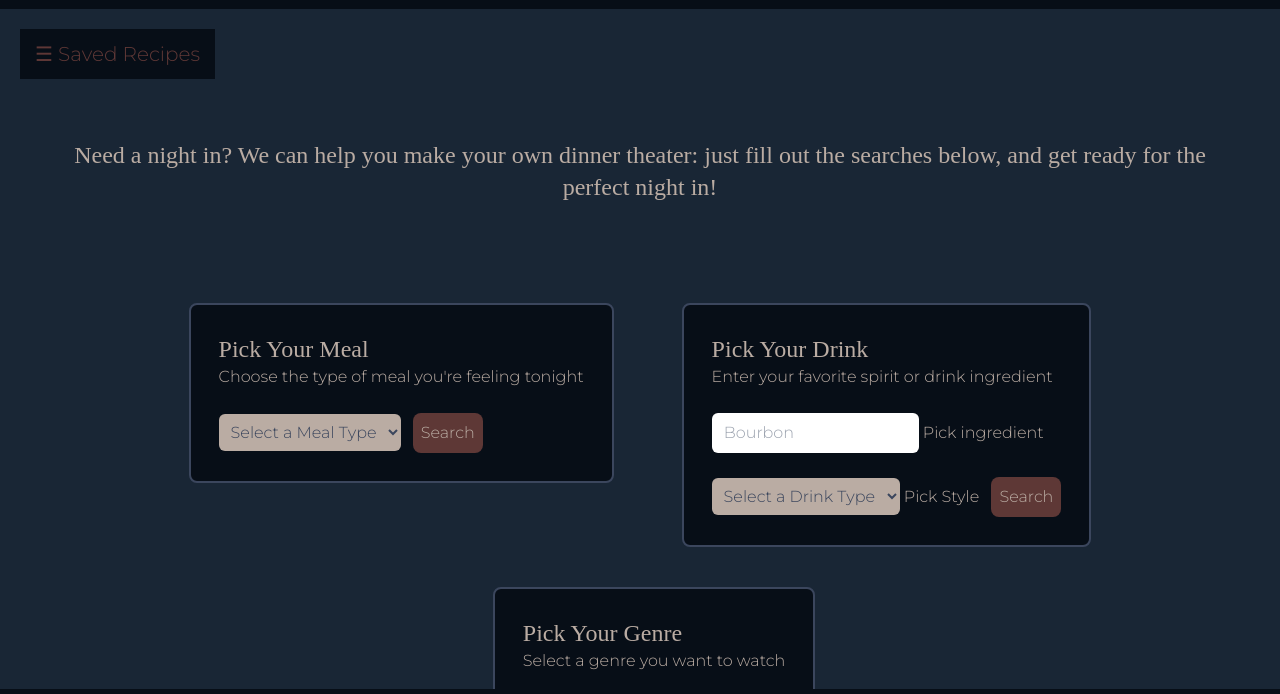
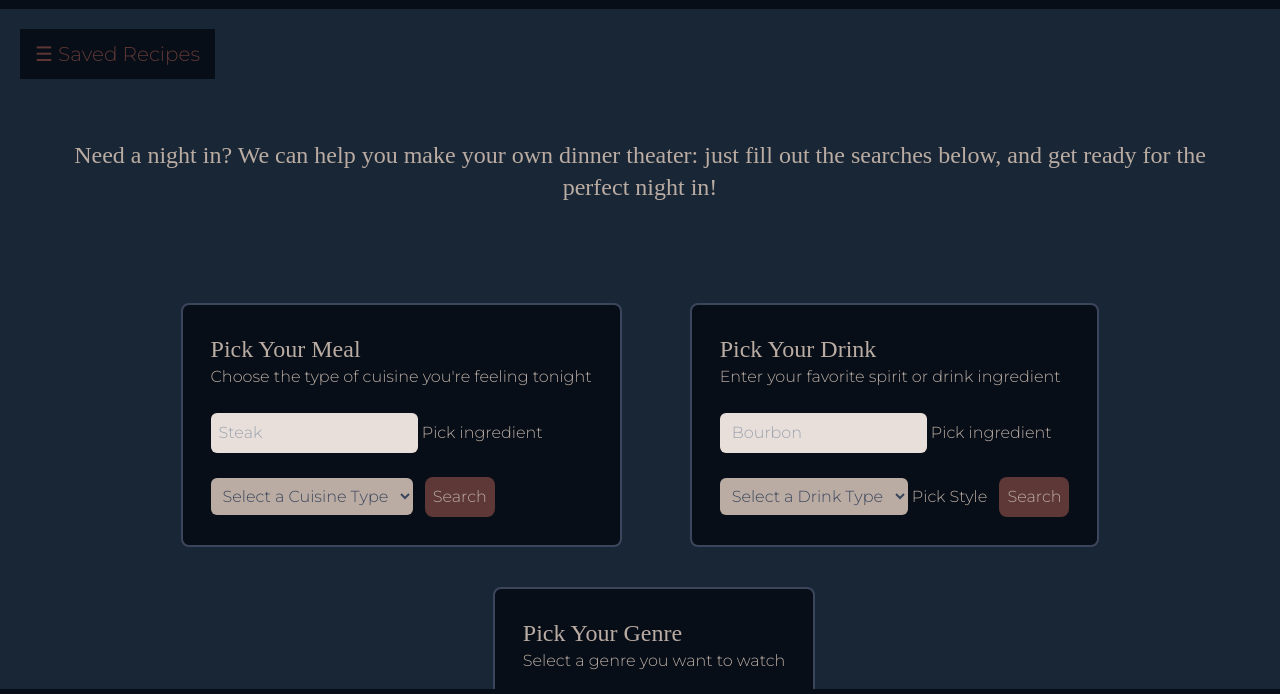
Before and after one commit to dhoffman03/A-Night-In, a plain HTML site: page index.html in a window 1280 px wide. Shown: the part 71-765 px from the top of the page. Drawn offline with nearby package versions, Linux system fonts and the light colour scheme; no server answers; a web font is replaced by a local one.

Commit message:
changed mealType options, updated css, added url to js

```diff
--- a/assests/script.js
+++ b/assests/script.js
@@ -1,6 +1,14 @@
 // //for the tabs /RM
 
 //Dymond script sandbox
+var foodApiKey = "&app_key=d20058a43c19a20e533d6b06c2c26156";
+var foodAppId = "&app_id=9fc7bc31"
+var userFoodInput = $("#food-search-input")
+var userFoodType = $("#food-search")
+
+var foodURL = "https://api.edamam.com/api/recipes/v2?type=public&q=" +  + foodAppId + foodApiKey + "&cuisineType=" + + "&mealType=Dinner&imageSize=REGULAR&random=true&field=image&field=url&field=ingredients";
+
+
 
 //Gia script sandbox
 var movieAPIKey = "k_qc3umdyg";
--- a/assests/style.css
+++ b/assests/style.css
@@ -21,6 +21,22 @@ body {
     font-family: 'Montserrat', sans-serif;
     background-color: #192635;
     color: var(--cream);
+}
+
+/* Set font for title */
+h1 {
+    font-family: 'Oranienbaum', serif;
+}
+
+/* Set background color for header and footer */
+header, footer{
+    background-color: var(--dark);
+}
+
+/* Set colors for input box */
+input {
+    background-color: #e8deda;
+    color: var(--brunt);
 }
 
 /* CSS for the sidepanel */
@@ -87,16 +103,6 @@ body {
 @media screen and (max-height: 450px) {
   .sidebar {padding-top: 15px;}
   .sidebar a {font-size: 18px;}
-}
-
-/* Set font for title */
-h1 {
-    font-family: 'Oranienbaum', serif;
-}
-
-/* Set background color for header and footer */
-header, footer{
-    background-color: var(--dark);
 }
 
 /* the tabs for navigating recipes - styling*/
--- a/index.html
+++ b/index.html
@@ -48,13 +48,20 @@
     <div class="foodCard">
       <form class="search-form p-7 m-5 rounded-lg custom-form" id="food-form">
         <h1 class="text-2xl">Pick Your Meal</h1>
-        <p>Choose the type of meal you're feeling tonight</p>
+        <p>Choose the type of cuisine you're feeling tonight</p>
+        <br />
+        <input type="text" class="rounded-md p-2" id="food-search-input" placeholder="Steak" />
+        <label for="food-search-input">Pick ingredient</label>
+        <br />
         <br />
         <select class="format-input rounded-md custom-input p-2" id="food-search">
-          <option value="" disabled selected>Select a Meal Type</option>
-          <option value="dinner">Dinner</option>
-          <option value="snack">Snack</option>
-          <option value="dessert">Dessert</option>
+          <option value="" disabled selected>Select a Cuisine Type</option>
+          <option value="american">American</option>
+          <option value="asian">Asian</option>
+          <option value="caribbean">Caribbean</option>
+          <option value="italian">Italian</option>
+          <option value="mexican">Mexican</option>
+          <option value="world">World</option>
         </select>
         <button id="food-btn" class="btn p-2 rounded-lg ml-2 custom-btn">
           Search
```
